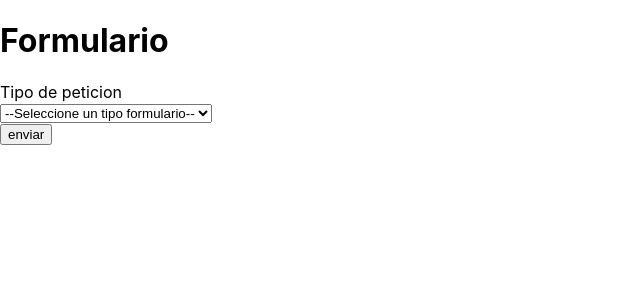
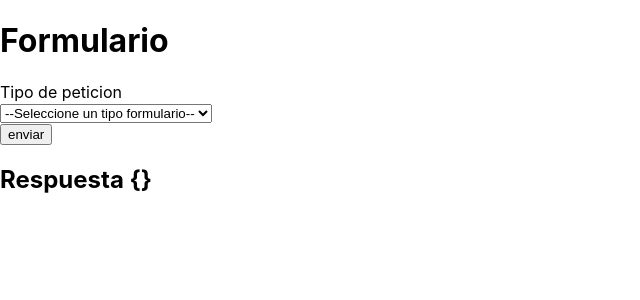
Before and after one commit to LArroyoS/SoleccServer, a Next.js app: page / in a window 1280 px wide. Shown: the top 300 px of the page, without its empty margins (0-640 px from the left). Built offline with nearby package versions, Linux system fonts and the light colour scheme.

Commit message:
pruebaPeticionFormulario2.0.2

```diff
--- a/pages/index.js
+++ b/pages/index.js
@@ -2,6 +2,7 @@ import React, { useState } from "react";
 
 export default function Home() {
   const [peticion, setPeticion] = useState("");
+  const [respuesta, setRespuesta] = useState({});
   const cambio = ({ target }) => {
     setPeticion(target.value);
   }
@@ -11,8 +12,7 @@ export default function Home() {
         method: peticion
       }
     );
-    const mensaje = JSON.stringify(res);
-    alert(mensaje);
+    setRespuesta(res.json());
   }
   return (
     <div>
@@ -28,6 +28,8 @@ export default function Home() {
       </select>
       <br></br>
       <button onClick={click}>enviar</button>
+      <br></br>
+      <h2>Respuesta { JSON.stringify(respuesta) }</h2>
     </div>
   )
 }
```
